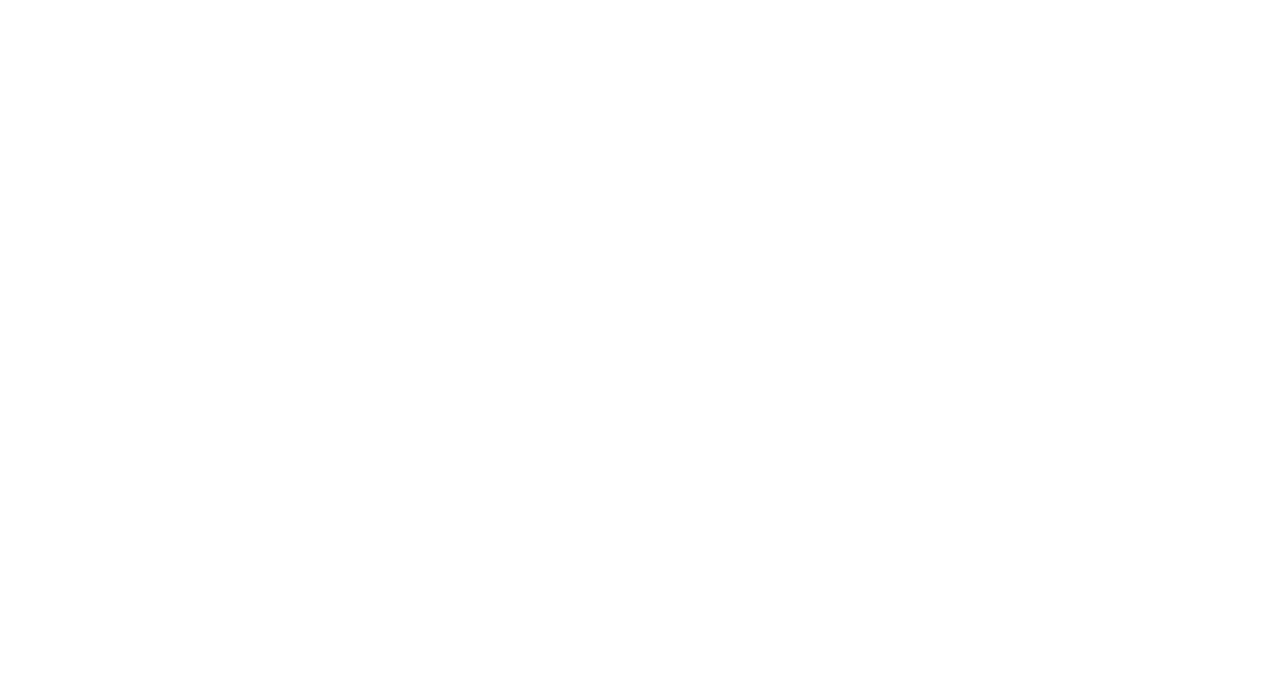
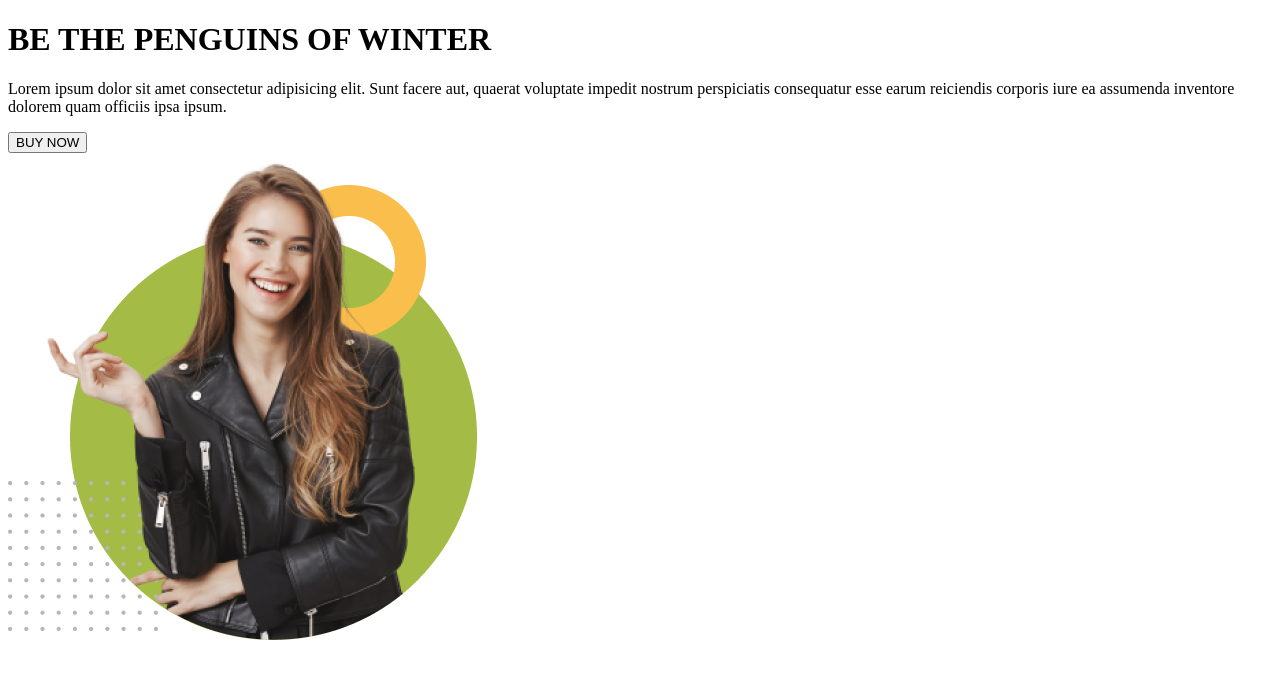
Before and after one commit to rabeya-poly/piegune-tailwind, a plain HTML site: page index.html in a window 1280 px wide. Drawn offline with Linux system fonts and the light colour scheme.

```diff
--- a/index.html
+++ b/index.html
@@ -8,9 +8,14 @@
 <body>
     <header>
         <nav></nav>
+        <!-- banner -->
         <div>
-        <div></div>
-        <div></div>
+        <div>
+            <h1>BE THE PENGUINS OF WINTER</h1>
+            <p>Lorem ipsum dolor sit amet consectetur adipisicing elit. Sunt facere aut, quaerat voluptate impedit nostrum perspiciatis consequatur esse earum reiciendis corporis iure ea assumenda inventore dolorem quam officiis ipsa ipsum.</p>
+            <button>BUY NOW</button>
+        </div>
+        <div><img src="images/model.png" alt=""></div>
         </div>
     </header>
     <main>
```
Also changed, not shown: icons/bg1.png (added), icons/bg2.png (added), icons/bg3.png (added), icons/box.png (added), icons/house.png (added), icons/logo.png (added), icons/question.png (added), icons/shopping-cart 1.png (added).
